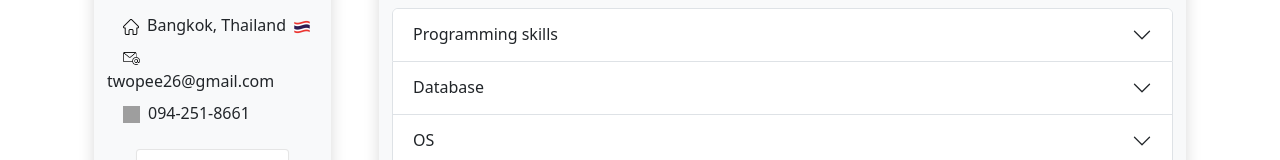
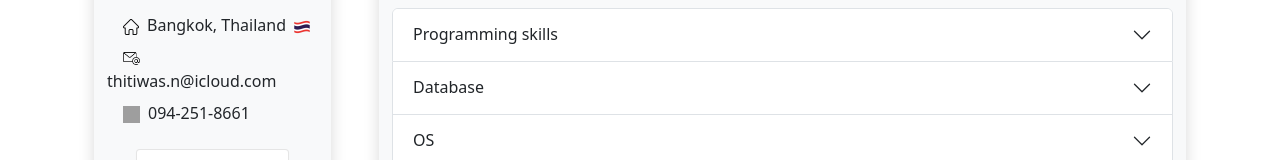
Before and after one commit to thitiwasttn/port_folio, a Next.js app: page / in a window 1280 px wide. Shown: the part 391-551 px from the top of the page. Built offline with nearby package versions, Linux system fonts and the light colour scheme; grey boxes are pictures that could not be loaded.

Commit message:
Update ProfileService.ts

```diff
--- a/component/home_component/ProfileService.ts
+++ b/component/home_component/ProfileService.ts
@@ -58,7 +58,7 @@ export function getLinkCV(): string {
 
 export function getProfile(): ProfileInfoM {
     return {
-        email: "twopee26@gmail.com", name: "Thitiwas Nupan", rolePosition: "Software Developer", telno: "094-251-8661"
+        email: "thitiwas.n@icloud.com", name: "Thitiwas Nupan", rolePosition: "Software Developer", telno: "094-251-8661"
     }
 }
 
```
